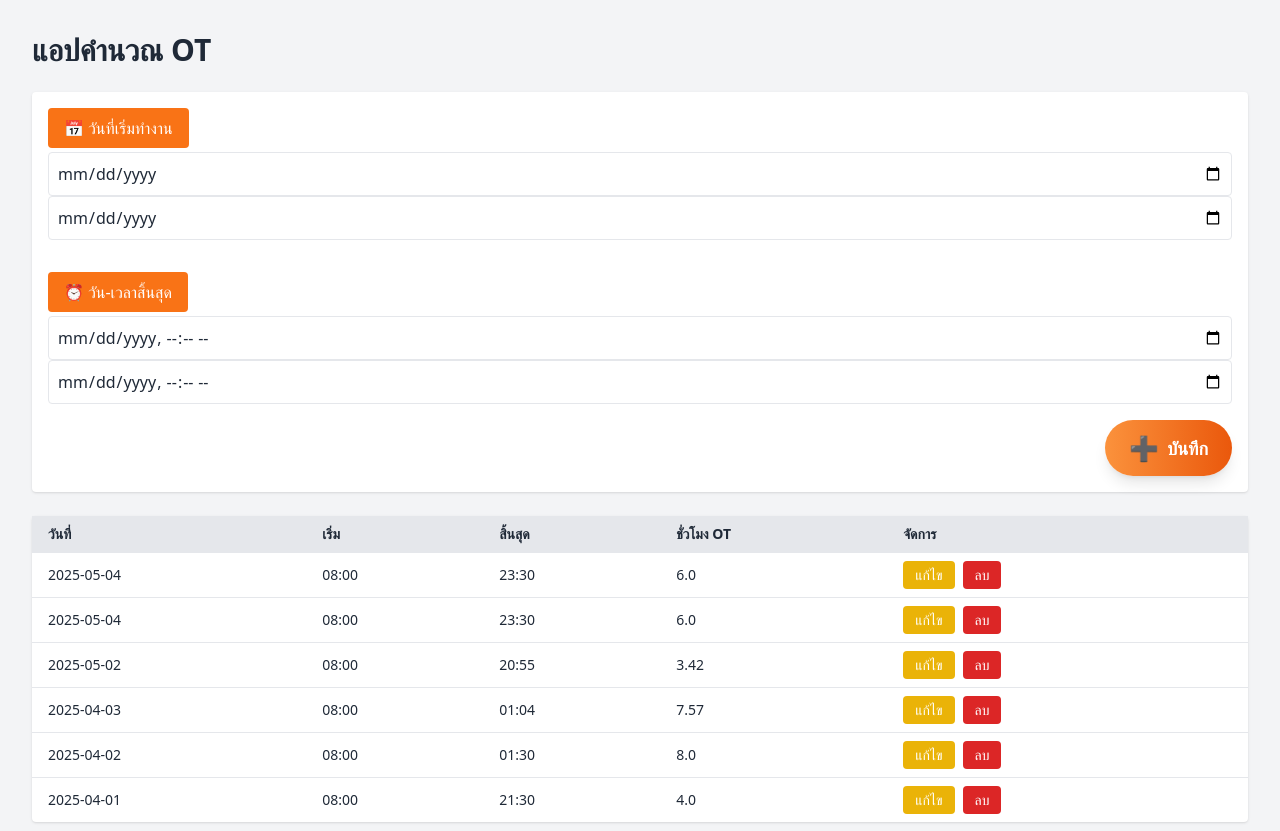
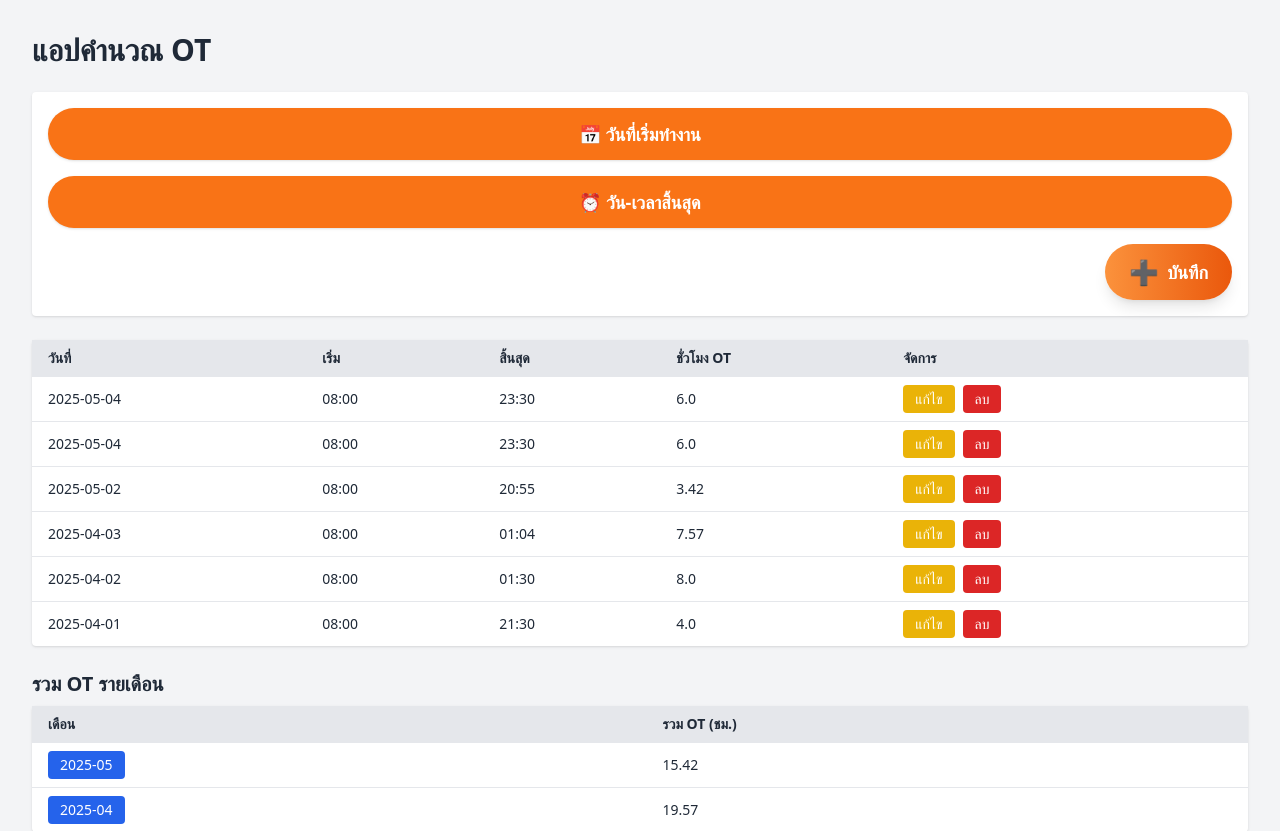
Before and after one commit to samart1231/ot-app, a Flask app: page / in a window 1280 px wide. Shown: the top 831 px of the page. Run offline with Flask 3, Linux system fonts and the light colour scheme; data comes from the database, SQL or seed files in the repository; some libraries are stand-ins or nearby versions.

Commit message:
Update index.html

```diff
--- a/templates/index.html
+++ b/templates/index.html
@@ -11,22 +11,16 @@
   <!-- ฟอร์มบันทึก -->
   <form method="post" class="bg-white p-4 rounded shadow mb-6 grid grid-cols-1 gap-4">
 
-  <div>
+  <div class="flex flex-col gap-4">
   <button type="button"
-  class="inline-block px-4 py-2 mb-1 text-white bg-orange-500 rounded hover:bg-orange-600 cursor-default">
+    class="w-full px-6 py-3 text-lg font-semibold text-white bg-orange-500 rounded-full shadow hover:bg-orange-600 transition">
     📅 วันที่เริ่มทำงาน
   </button>
-<input type="date" name="work_date" class="block w-full border rounded p-2">
-    <input type="date" id="work_date" name="work_date" required class="block w-full border rounded p-2">
-  </div>
 
-  <div>
   <button type="button"
-  class="inline-block px-4 py-2 mt-4 mb-1 text-white bg-orange-500 rounded hover:bg-orange-600 cursor-default">
+    class="w-full px-6 py-3 text-lg font-semibold text-white bg-orange-500 rounded-full shadow hover:bg-orange-600 transition">
     ⏰ วัน-เวลาสิ้นสุด
   </button>
-<input type="datetime-local" name="end_time" class="block w-full border rounded p-2">
-    <input type="datetime-local" id="end_time" name="end_time" required class="block w-full border rounded p-2">
 </div>
 
   <div class="flex justify-end">
```
Lines whose indentation alone changed are shown as unchanged.
